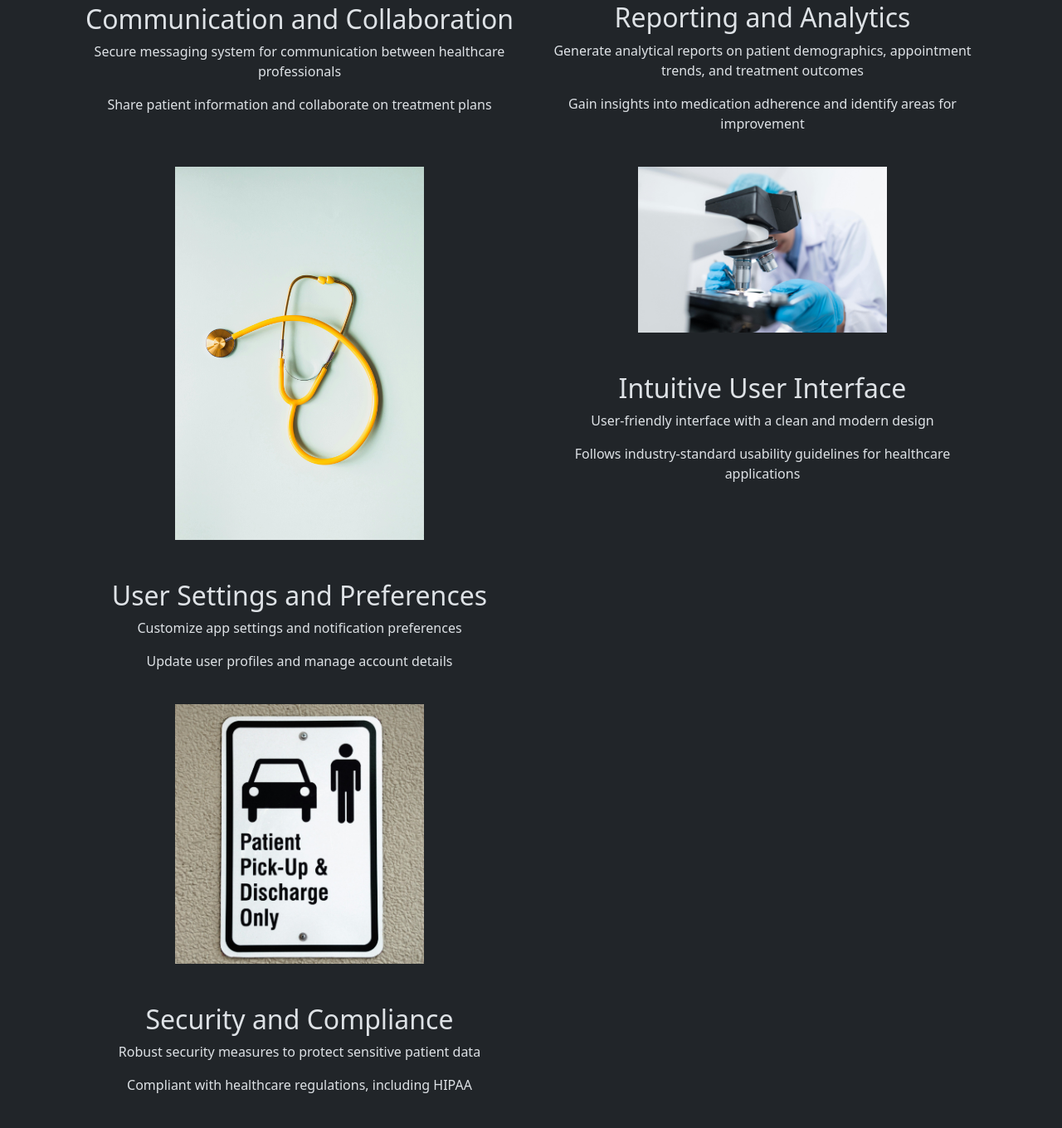
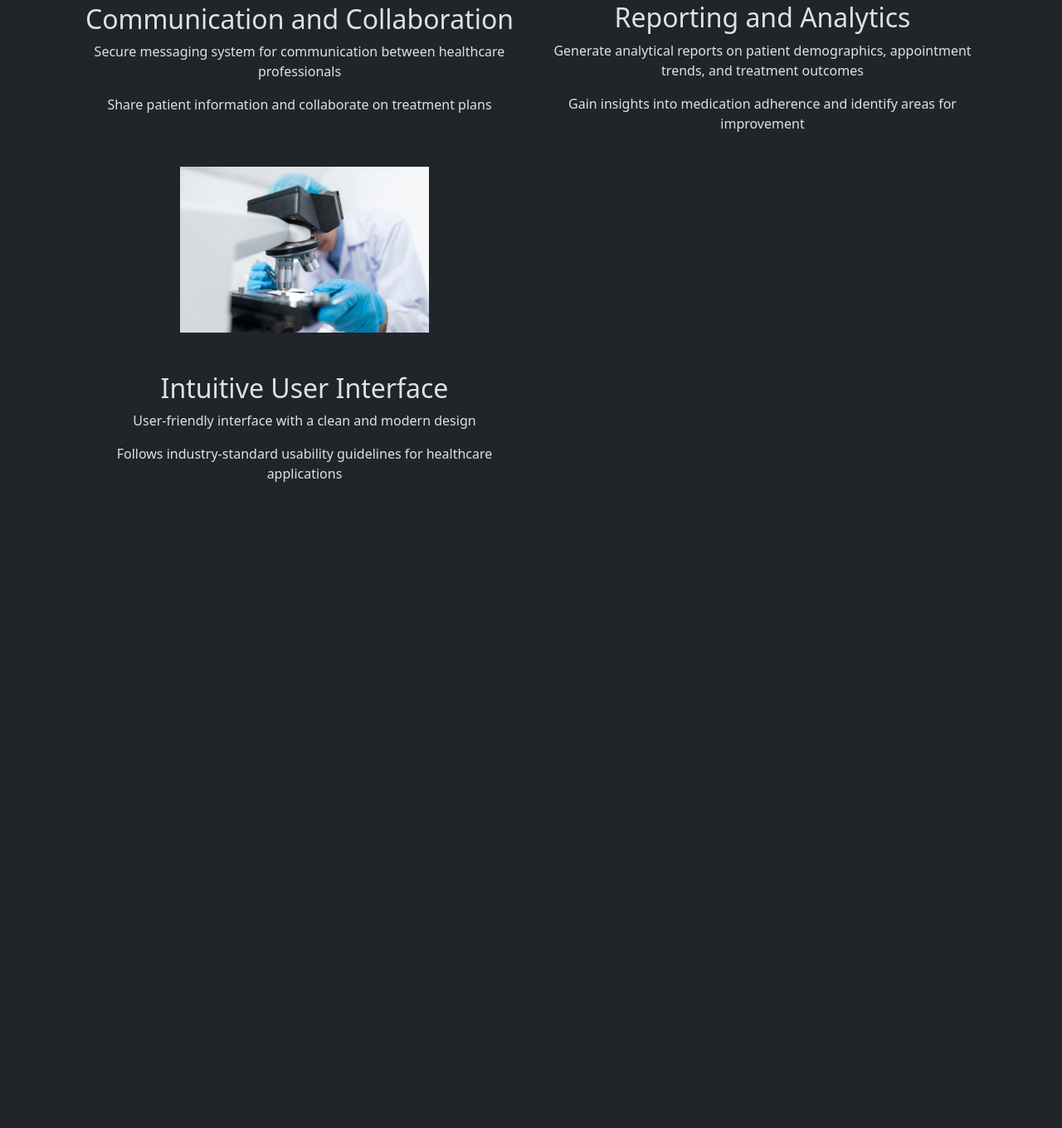
Before and after one commit to Moses2917/MedFlow, a Flask app: page / in a window 1280 px wide. Shown: the part 1776-3136 px from the top of the page at 83% size. After the commit the page ends 2357 px from the top, so only its background shows below. Run offline with Flask 3, Linux system fonts and the light colour scheme; parts of the project's set-up code (start-up, migrations or seed data) failed here and were passed over.

Commit message:
removed spam image
took off the image before logging in that was useless. also changed notifications to thank you for your hard work.

noticed that once this text is removed, the calendar is moved to the left hand side.

```diff
--- a/app/templates/index.html
+++ b/app/templates/index.html
@@ -33,7 +33,7 @@
   <div class="alert alert-primary d-flex align-items-center" role="alert">
     <svg class="bi flex-shrink-0 me-2" role="img" aria-label="Success:"><use xlink:href="#check-circle-fill"/></svg>
     <div>
-     You have no new notifications!
+     Thank you for your hard work!
     </div>
   </div>
 
@@ -131,15 +131,6 @@
                 <p class="text-center">Gain insights into medication adherence and identify areas for improvement</p>
             </div>
         </div>
-        <div class="row">
-            <div class="col-md-6">
-                <div class="text-center">
-                    <img src="{{ url_for('static', filename='pictures/index8.jpg') }}" alt="Intermediate Image" class="img-fluid mt-4" style="max-width: 300px;">
-                </div>
-                <h2 class="text-center mt-5">User Settings and Preferences</h2>
-                <p class="text-center">Customize app settings and notification preferences</p>
-                <p class="text-center">Update user profiles and manage account details</p>
-            </div>
             <div class="col-md-6">
                 <div class="text-center">
                     <img src="{{ url_for('static', filename='pictures/index9.jpg') }}" alt="Intermediate Image" class="img-fluid mt-4" style="max-width: 300px;">
@@ -148,16 +139,7 @@
                 <p class="text-center">User-friendly interface with a clean and modern design</p>
                 <p class="text-center">Follows industry-standard usability guidelines for healthcare applications</p>
             </div>
-        </div>
-        <div class="row">
-            <div class="col-md-6">
-                <div class="text-center">
-                    <img src="{{ url_for('static', filename='pictures/index10.jpg') }}" alt="Intermediate Image" class="img-fluid mt-4" style="max-width: 300px;">
-                </div>
-                <h2 class="text-center mt-5">Security and Compliance</h2>
-                <p class="text-center">Robust security measures to protect sensitive patient data</p>
-                <p class="text-center">Compliant with healthcare regulations, including HIPAA</p>
-            </div>
+
         </div>
     </div>
 {%endif%}
```
